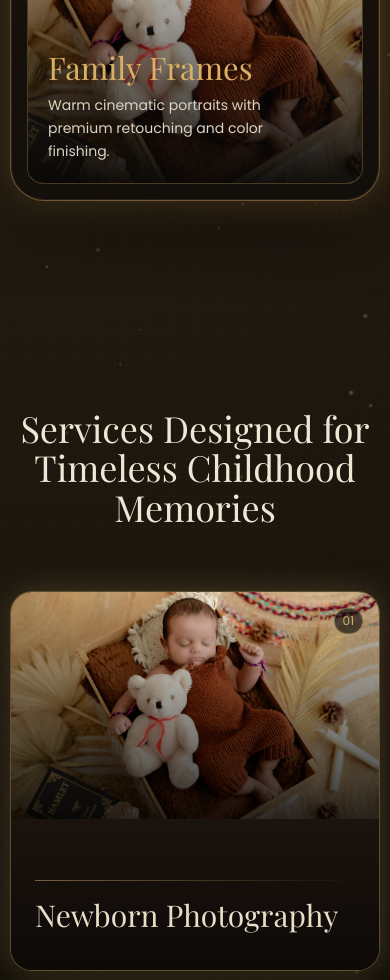
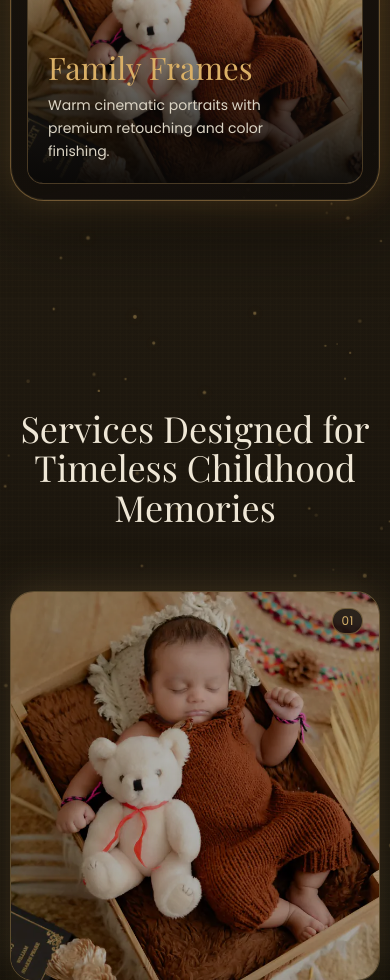
Before and after one commit to nikhil14695/krishna_kides, a React (Vite) app: page / in a window 390 px wide. Shown: the part 2280-3260 px from the top of the page. Built offline with nearby package versions, Linux system fonts and the light colour scheme.

Commit message:
animation Particles

```diff
--- a/src/components/AboutSection.jsx
+++ b/src/components/AboutSection.jsx
@@ -191,6 +191,11 @@ export default function AboutSection() {
             <GlobalParticles
               className="absolute -inset-6"
               count={120}
+              animate
+              float
+              twinkle
+              pulse
+              speed={1.25}
               minSize={1.5}
               maxSize={3.6}
               minOpacity={0.1}
--- a/src/components/GlobalParticles.jsx
+++ b/src/components/GlobalParticles.jsx
@@ -1,4 +1,5 @@
-import { useMemo } from "react";
+import { useMemo, useRef, useEffect } from "react";
+import gsap from "gsap";
 
 function randomBetween(min, max) {
   return Math.random() * (max - min) + min;
@@ -7,6 +8,11 @@ function randomBetween(min, max) {
 export default function GlobalParticles({
   count = 30,
   className = "",
+  animate = true,
+  float = true,
+  twinkle = true,
+  pulse = false,
+  speed = 1,
   minSize = 2,
   maxSize = 5,
   minOpacity = 0.12,
@@ -21,6 +27,8 @@ export default function GlobalParticles({
   topMin = 0,
   topMax = 100,
 }) {
+  const particlesRef = useRef([]);
+
   const points = useMemo(
     () =>
       Array.from({ length: count }, () => ({
@@ -28,9 +36,7 @@ export default function GlobalParticles({
         y: randomBetween(topMin, topMax),
         size: randomBetween(minSize, maxSize),
         opacity: randomBetween(minOpacity, maxOpacity),
-        duration: randomBetween(durationMin, durationMax),
-        twinkleDuration: randomBetween(durationMin * 0.7, durationMax * 0.9),
-        delay: randomBetween(-durationMax, 0),
+        duration: randomBetween(durationMin, durationMax) / speed,
         driftX: randomBetween(-drift, drift),
         driftY: randomBetween(-drift, drift),
       })),
@@ -47,28 +53,67 @@ export default function GlobalParticles({
       durationMin,
       durationMax,
       drift,
+      speed,
     ]
   );
 
+  useEffect(() => {
+    if (!animate) return;
+
+    particlesRef.current.forEach((dot, i) => {
+      const p = points[i];
+
+      if (!dot) return;
+
+      if (float) {
+        gsap.to(dot, {
+          x: p.driftX,
+          y: p.driftY,
+          duration: p.duration,
+          ease: "sine.inOut",
+          repeat: -1,
+          yoyo: true,
+        });
+      }
+
+      if (twinkle) {
+        gsap.to(dot, {
+          opacity: randomBetween(minOpacity, maxOpacity),
+          duration: randomBetween(1.2, 2.5),
+          repeat: -1,
+          yoyo: true,
+          ease: "sine.inOut",
+        });
+      }
+
+      if (pulse) {
+        gsap.to(dot, {
+          scale: randomBetween(1.1, 1.4),
+          duration: randomBetween(1.6, 2.8),
+          repeat: -1,
+          yoyo: true,
+          ease: "sine.inOut",
+        });
+      }
+    });
+  }, [points, animate, float, twinkle, pulse, minOpacity, maxOpacity]);
+
   return (
-    <div className={`global-particles ${className}`.trim()} aria-hidden="true">
+    <div className={`pointer-events-none ${className}`}>
       {points.map((p, i) => (
         <span
           key={i}
-          className="global-particle"
+          ref={(el) => (particlesRef.current[i] = el)}
           style={{
+            position: "absolute",
             left: `${p.x}%`,
             top: `${p.y}%`,
             width: `${p.size}px`,
             height: `${p.size}px`,
+            borderRadius: "50%",
             opacity: p.opacity,
             backgroundColor: color,
             boxShadow: glow,
-            "--gp-float-duration": `${p.duration}s`,
-            "--gp-twinkle-duration": `${p.twinkleDuration}s`,
-            "--gp-delay": `${p.delay}s`,
-            "--gp-drift-x": `${p.driftX}px`,
-            "--gp-drift-y": `${p.driftY}px`,
           }}
         />
       ))}
--- a/src/components/ServicesSection.jsx
+++ b/src/components/ServicesSection.jsx
@@ -56,18 +56,46 @@ export default function ServicesSection() {
       radial-gradient(circle_at_80%_70%,rgba(123,30,58,0.22),transparent_50%)]" />
 
       <GlobalParticles
+        className="absolute -inset-6"
+        count={300}
+        animate
+        float
+        twinkle
+        pulse
+        speed={1.25}
+        minSize={1.5}
+        maxSize={3.6}
+        minOpacity={0.1}
+        maxOpacity={0.45}
+        durationMin={1.8}
+        durationMax={4}
+        drift={20}
+        color="#d4af67"
+        glow="0 0 10px rgba(212,175,103,0.62)"
+        leftMin={-5}
+        leftMax={105}
+        topMin={-5}
+        topMax={105}
+      />
+
+      {/* <GlobalParticles
         className="absolute inset-0"
-        count={42}
-        minSize={2}
-        maxSize={4.5}
-        minOpacity={0.16}
-        maxOpacity={0.48}
-        durationMin={2.2}
-        durationMax={5.3}
-        drift={18}
-        color="#d4af6a"
-        glow="0 0 11px rgba(212,175,106,0.66)"
-      />
+        count={22}
+        animate
+        float
+        twinkle
+        pulse={false}
+        speed={0.85}
+        minSize={1.5}
+        maxSize={3}
+        minOpacity={0.08}
+        maxOpacity={0.22}
+        durationMin={5}
+        durationMax={8}
+        drift={10}
+        color="#f0d49d"
+        glow="0 0 8px rgba(240,212,157,0.35)"
+      /> */}
 
       <div className="creta-container relative">
 
@@ -81,37 +109,43 @@ export default function ServicesSection() {
   <article
     key={service.title}
     ref={(el) => (cardsRef.current[i] = el)}
-              className="group relative min-h-[380px] overflow-hidden rounded-[22px]
+    className="group relative min-h-[390px] overflow-hidden rounded-[24px]
     border border-[#d4af6a]/40
-              bg-[linear-gradient(180deg,rgba(26,20,15,0.85),rgba(10,8,6,0.95))]
-              backdrop-blur
-              shadow-[0_0_30px_rgba(212,175,106,0.25),0_20px_50px_rgba(0,0,0,0.4)]
-              transition duration-500 hover:-translate-y-2 hover:shadow-[0_0_45px_rgba(212,175,106,0.35)]"
+    bg-[linear-gradient(180deg,rgba(28,22,17,0.92),rgba(10,8,6,0.98))]
+    shadow-[0_0_40px_rgba(212,175,106,0.22),0_30px_70px_rgba(0,0,0,0.55)]
+    backdrop-blur-xl
+    transition duration-500 hover:-translate-y-2 hover:shadow-[0_0_55px_rgba(212,175,106,0.35),0_40px_80px_rgba(0,0,0,0.65)]"
   >
 
+    {/* IMAGE */}
     <img
       src={service.image}
       alt={service.title}
-                className="absolute inset-x-0 top-0 h-[60%] w-full object-cover transition duration-700 group-hover:scale-105"
+      className="absolute inset-0 h-full w-full object-cover transition duration-700 group-hover:scale-110"
     />
 
-              <div className="absolute inset-x-0 top-0 h-[60%] bg-gradient-to-t from-black/80 to-transparent" />
+    {/* DARK OVERLAY */}
+    <div className="absolute inset-0 bg-black/30 group-hover:bg-black/40 transition duration-500" />
 
-              <span className="absolute right-4 top-4 rounded-full border border-[#d4af6a]/40 bg-black/60 px-2 py-1 text-xs text-[#d4af6a]">
+    {/* LIGHT SWEEP */}
+    <div className="pointer-events-none absolute inset-0 opacity-0 group-hover:opacity-100 transition duration-700">
+      <div
+        className="absolute -left-40 top-0 h-full w-40 rotate-[25deg]
+        bg-[linear-gradient(90deg,transparent,rgba(255,215,130,0.35),transparent)]
+        blur-xl group-hover:translate-x-[420px] transition duration-[1400ms]"
+      />
+    </div>
+
+    {/* TAG */}
+    <span
+      className="absolute right-4 top-4 rounded-full border border-[#d4af6a]/40
+      bg-black/70 px-2 py-1 text-xs tracking-wider text-[#d4af6a] backdrop-blur"
+    >
       {service.tag}
     </span>
 
-              <div className="absolute inset-x-0 bottom-0 h-[40%] bg-[linear-gradient(180deg,rgba(30,21,15,0.8),rgba(13,10,8,0.98))]" />
+    {/* TITLE PANEL */}
 
-              <div className="absolute bottom-8 left-6 right-6">
-
-                <div className="mb-3 h-[1px] w-full bg-gradient-to-r from-[#d4af6a]/50 to-transparent" />
-
-                <h3 className="text-[30px] md:text-[36px] text-[#e8ddc8]">
-                  {service.title}
-                </h3>
-
-              </div>
 
   </article>
 ))}
--- a/src/index.css
+++ b/src/index.css
@@ -229,6 +229,29 @@ html {
     globalParticleTwinkle var(--gp-twinkle-duration) ease-in-out infinite var(--gp-delay);
 }
 
+.global-particle--static {
+  animation: none;
+}
+
+.global-particle--no-float {
+  animation: globalParticleTwinkle var(--gp-twinkle-duration) ease-in-out infinite var(--gp-delay);
+}
+
+.global-particle--no-twinkle {
+  animation: globalParticleFloat var(--gp-float-duration) ease-in-out infinite var(--gp-delay);
+}
+
+.global-particle--no-float.global-particle--no-twinkle {
+  animation: none;
+}
+
+.global-particle--pulse {
+  animation:
+    globalParticleFloat var(--gp-float-duration) ease-in-out infinite var(--gp-delay),
+    globalParticleTwinkle var(--gp-twinkle-duration) ease-in-out infinite var(--gp-delay),
+    globalParticlePulse var(--gp-pulse-duration) ease-in-out infinite var(--gp-delay);
+}
+
 @keyframes globalParticleFloat {
   0%,
   100% {
@@ -249,6 +272,18 @@ html {
   }
 }
 
+@keyframes globalParticlePulse {
+  0%,
+  100% {
+    opacity: 0.7;
+    filter: brightness(0.9);
+  }
+  50% {
+    opacity: 1;
+    filter: brightness(1.45);
+  }
+}
+
 @media (prefers-reduced-motion: reduce) {
   .global-particle {
     animation: none;
```
Lines whose indentation alone changed are shown as unchanged.
